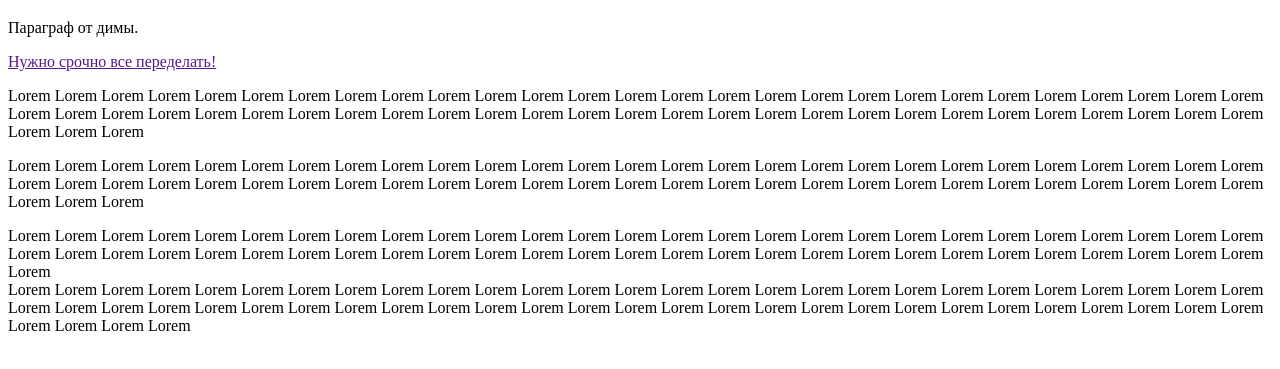
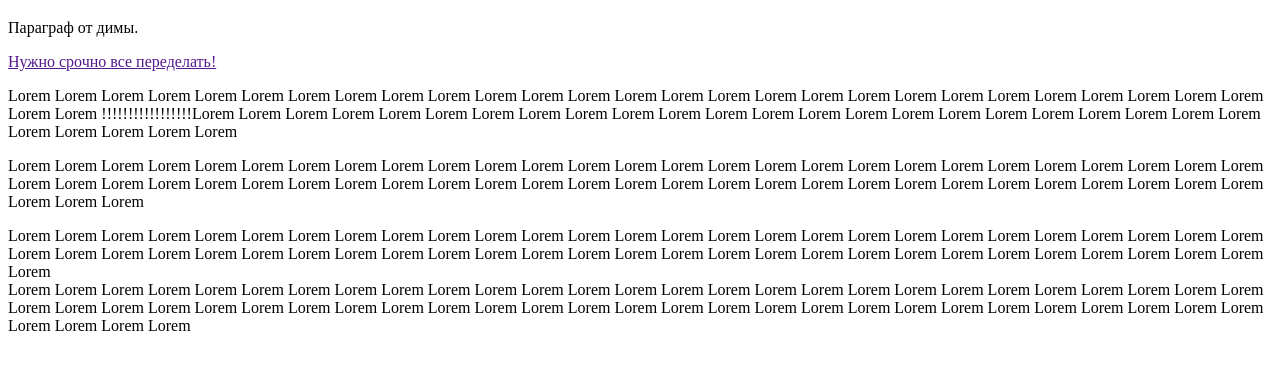
Before and after one commit to boramirovingian/git, a website: page app/index.html in a window 1280 px wide. Shown: the part 61-430 px from the top of the page. Drawn offline with nearby package versions, Linux system fonts and the light colour scheme.

Commit message:
backend modified

```diff
--- a/app/index.html
+++ b/app/index.html
@@ -9,7 +9,7 @@
 
     <p>Параграф от димы.</p>
     <a href="">Нужно срочно все переделать!</a>
-    <p>Lorem Lorem Lorem Lorem Lorem Lorem Lorem Lorem Lorem Lorem Lorem Lorem Lorem Lorem Lorem Lorem Lorem Lorem Lorem Lorem Lorem Lorem Lorem Lorem Lorem Lorem Lorem Lorem Lorem Lorem Lorem Lorem Lorem Lorem Lorem Lorem Lorem Lorem Lorem Lorem Lorem Lorem Lorem Lorem Lorem Lorem Lorem Lorem Lorem Lorem Lorem Lorem Lorem Lorem Lorem Lorem Lorem </p>
+    <p>Lorem Lorem Lorem Lorem Lorem Lorem Lorem Lorem Lorem Lorem Lorem Lorem Lorem Lorem Lorem Lorem Lorem Lorem Lorem Lorem Lorem Lorem Lorem Lorem Lorem Lorem Lorem Lorem Lorem !!!!!!!!!!!!!!!!!Lorem Lorem Lorem Lorem Lorem Lorem Lorem Lorem Lorem Lorem Lorem Lorem Lorem Lorem Lorem Lorem Lorem Lorem Lorem Lorem Lorem Lorem Lorem Lorem Lorem Lorem Lorem Lorem </p>
     <p>Lorem Lorem Lorem Lorem Lorem Lorem Lorem Lorem Lorem Lorem Lorem Lorem Lorem Lorem Lorem Lorem Lorem Lorem Lorem Lorem Lorem Lorem Lorem Lorem Lorem Lorem Lorem Lorem Lorem Lorem Lorem Lorem Lorem Lorem Lorem Lorem Lorem Lorem Lorem Lorem Lorem Lorem Lorem Lorem Lorem Lorem Lorem Lorem Lorem Lorem Lorem Lorem Lorem Lorem Lorem Lorem Lorem </p>
     <div class="row">
         <div class="col-xs-6">Lorem Lorem Lorem Lorem Lorem Lorem Lorem Lorem Lorem Lorem Lorem Lorem Lorem Lorem Lorem Lorem Lorem Lorem Lorem Lorem Lorem Lorem Lorem Lorem Lorem Lorem Lorem Lorem Lorem Lorem Lorem Lorem Lorem Lorem Lorem Lorem Lorem Lorem Lorem Lorem Lorem Lorem Lorem Lorem Lorem Lorem Lorem Lorem Lorem Lorem Lorem Lorem Lorem Lorem Lorem </div>
```
